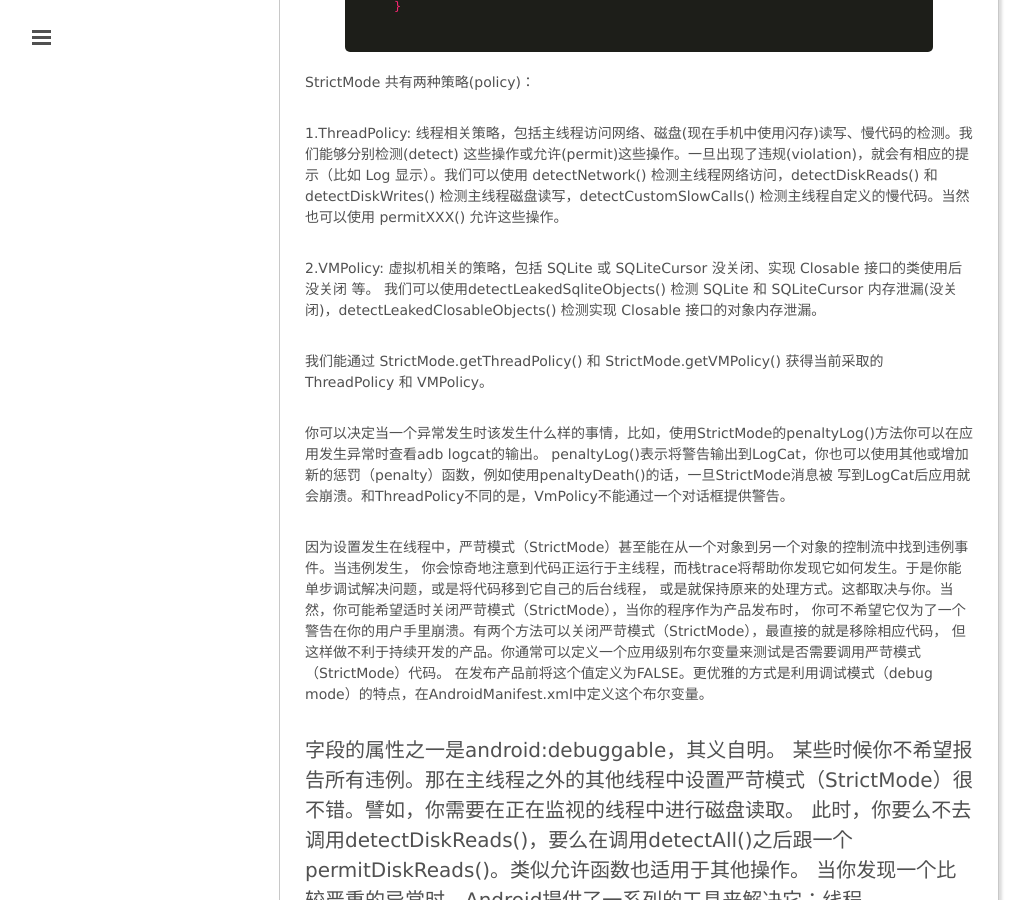
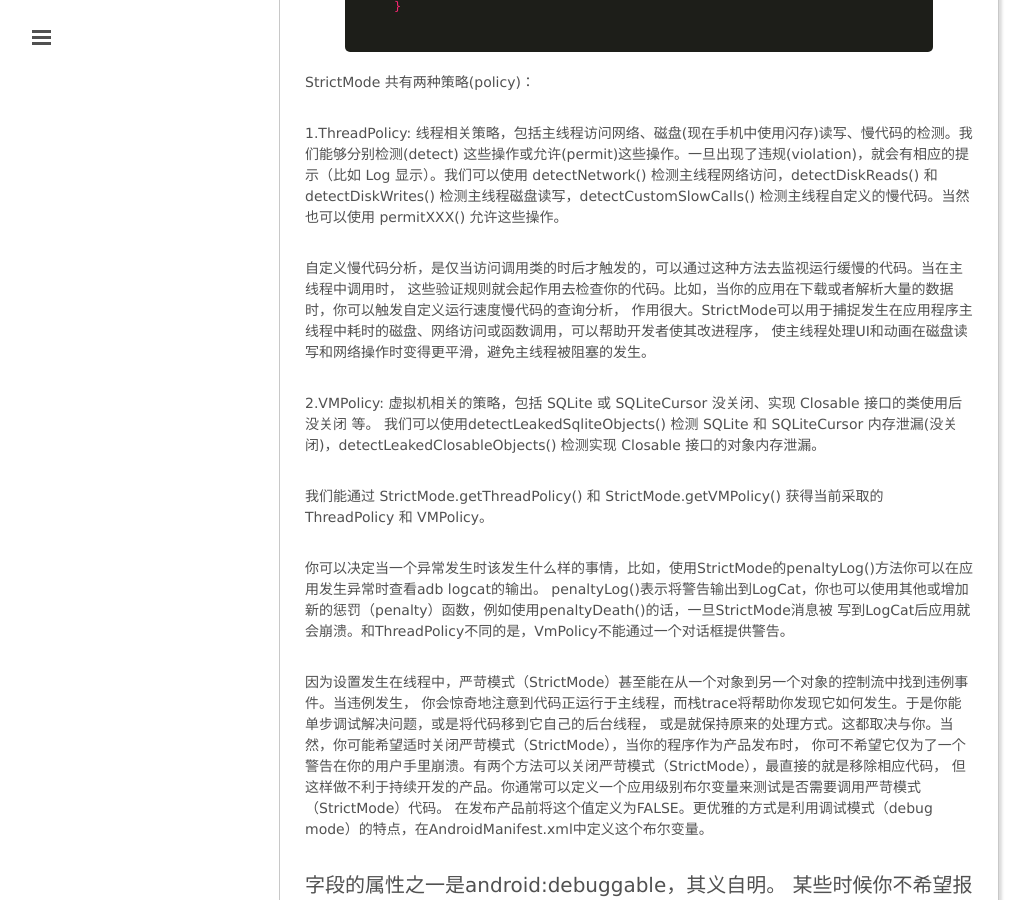
Before and after one commit to mxn21/mxn21.github.io, a Jekyll site: the page built from _posts/2015-12-7-StrictMode的使用.md, in a window 1280 px wide and 900 px high, scrolled down 886 px. Shown: the whole window, without its empty margins (1-1034 px from the left). Built offline with Jekyll 4.4.1, drawn with Linux system fonts in a browser that asks for light colours; Markdown is read by kramdown in place of the engine named in the settings; comment, search, counter and statistics services are not loaded.

Commit message:
23423432

```diff
--- a/_posts/2015-12-7-StrictMode的使用.md
+++ b/_posts/2015-12-7-StrictMode的使用.md
@@ -39,6 +39,11 @@
 检测主线程网络访问，detectDiskReads() 和 detectDiskWrites() 检测主线程磁盘读写，detectCustomSlowCalls()
 检测主线程自定义的慢代码。当然也可以使用 permitXXX() 允许这些操作。
 
+自定义慢代码分析，是仅当访问调用类的时后才触发的，可以通过这种方法去监视运行缓慢的代码。当在主线程中调用时，
+这些验证规则就会起作用去检查你的代码。比如，当你的应用在下载或者解析大量的数据时，你可以触发自定义运行速度慢代码的查询分析，
+作用很大。StrictMode可以用于捕捉发生在应用程序主线程中耗时的磁盘、网络访问或函数调用，可以帮助开发者使其改进程序，
+使主线程处理UI和动画在磁盘读写和网络操作时变得更平滑，避免主线程被阻塞的发生。
+
 2.VMPolicy: 虚拟机相关的策略，包括 SQLite 或 SQLiteCursor 没关闭、实现 Closable 接口的类使用后没关闭 等。
 我们可以使用detectLeakedSqliteObjects() 检测 SQLite 和 SQLiteCursor 内存泄漏(没关闭)，detectLeakedClosableObjects()
 检测实现 Closable 接口的对象内存泄漏。
```
